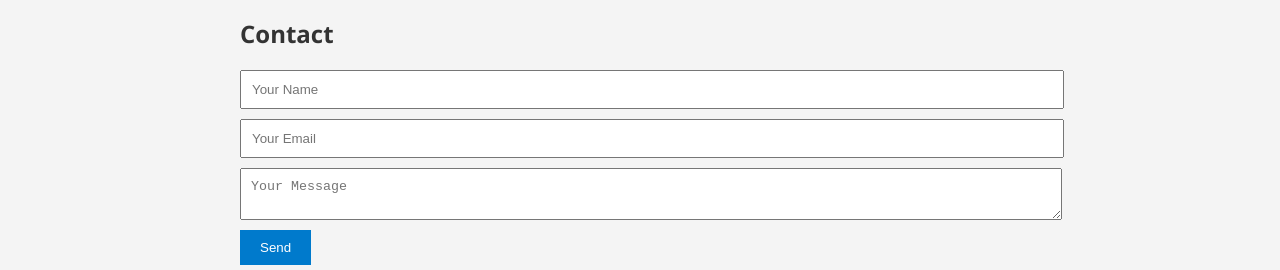
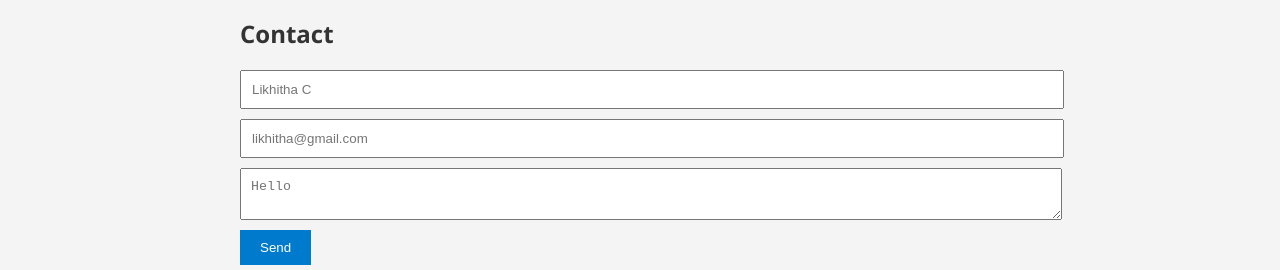
Before and after one commit to likhithacbsccse25-cell/my-website1, a plain HTML site: page index.html in a window 1280 px wide. Shown: the part 1093-1363 px from the top of the page. Drawn offline with Linux system fonts and the light colour scheme.

Commit message:
Update index.html

```diff
--- a/index.html
+++ b/index.html
@@ -45,9 +45,9 @@
   <section id="contact">
     <h2>Contact</h2>
     <form id="contact-form">
-      <input type="text" placeholder="Your Name" required />
-      <input type="email" placeholder="Your Email" required />
-      <textarea placeholder="Your Message" required></textarea>
+      <input type="text" placeholder="Likhitha C" required />
+      <input type="email" placeholder="likhitha@gmail.com" required />
+      <textarea placeholder="Hello" required></textarea>
       <button type="submit">Send</button>
     </form>
   </section>
@@ -58,4 +58,5 @@
 
   <script src="script.js"></script>
 </body>
+
 </html>
```
